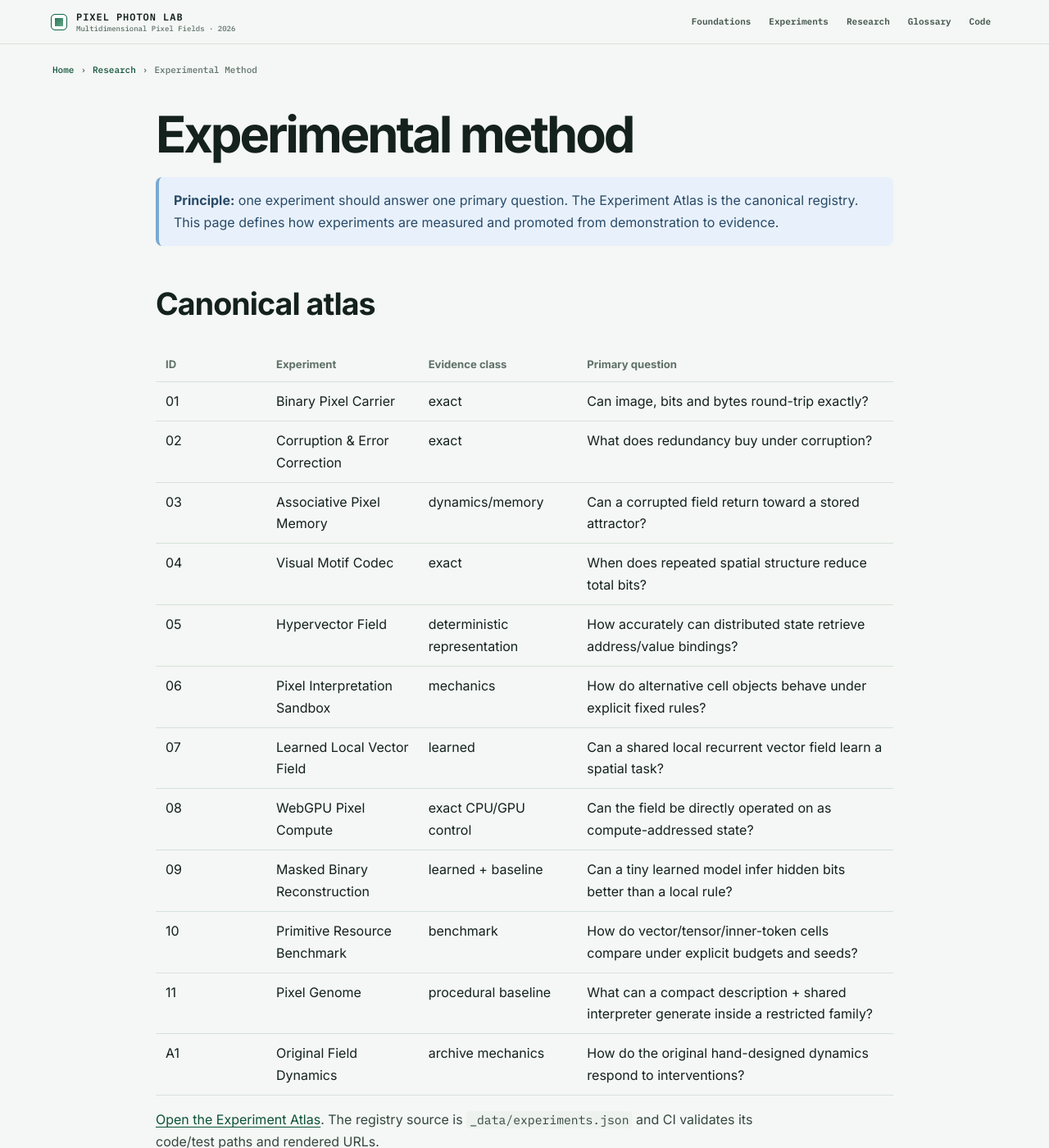
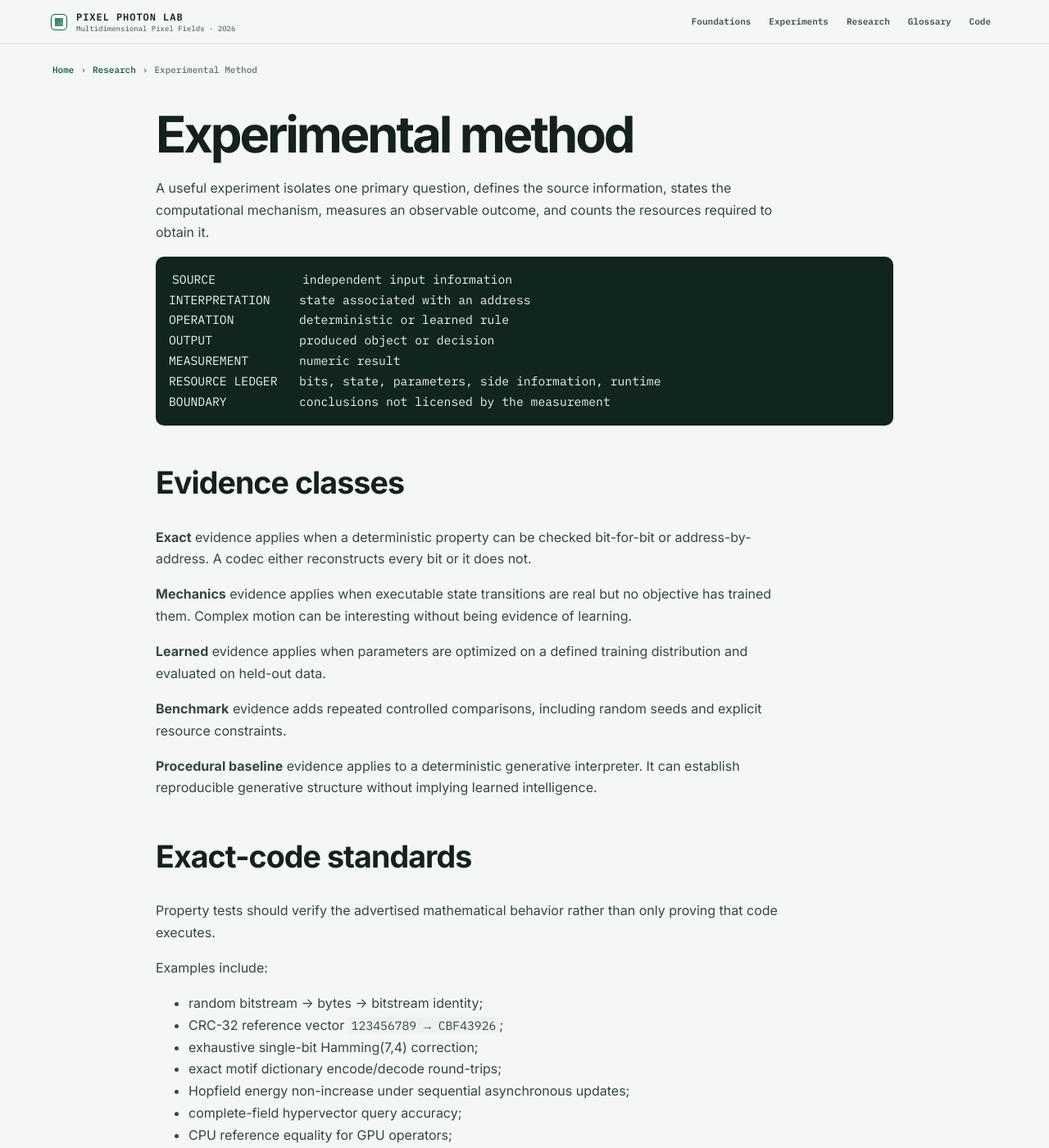
Before and after one commit to bitwikiorg/pixel-art-2026, a Jekyll site: the page built from research/02-experiment-protocol.md, in a window 1280 px wide and 1400 px high. Shown: the whole window at 82% size. Built offline with Jekyll 4.4.1, drawn with Linux system fonts in a browser that asks for light colours; some of the changed text lies outside the part shown.

Commit message:
Rewrite experimental method without structural metadiscourse

````diff
--- a/research/02-experiment-protocol.md
+++ b/research/02-experiment-protocol.md
@@ -5,110 +5,172 @@
 
 # Experimental method
 
-<div class="plain-box"><strong>Principle:</strong> one experiment should answer one primary question. The Experiment Atlas is the canonical registry. This page defines how experiments are measured and promoted from demonstration to evidence.</div>
-
-## Canonical atlas
-
-| ID | Experiment | Evidence class | Primary question |
-|---|---|---|---|
-| 01 | Binary Pixel Carrier | exact | Can image, bits and bytes round-trip exactly? |
-| 02 | Corruption & Error Correction | exact | What does redundancy buy under corruption? |
-| 03 | Associative Pixel Memory | dynamics/memory | Can a corrupted field return toward a stored attractor? |
-| 04 | Visual Motif Codec | exact | When does repeated spatial structure reduce total bits? |
-| 05 | Hypervector Field | deterministic representation | How accurately can distributed state retrieve address/value bindings? |
-| 06 | Pixel Interpretation Sandbox | mechanics | How do alternative cell objects behave under explicit fixed rules? |
-| 07 | Learned Local Vector Field | learned | Can a shared local recurrent vector field learn a spatial task? |
-| 08 | WebGPU Pixel Compute | exact CPU/GPU control | Can the field be directly operated on as compute-addressed state? |
-| 09 | Masked Binary Reconstruction | learned + baseline | Can a tiny learned model infer hidden bits better than a local rule? |
-| 10 | Primitive Resource Benchmark | benchmark | How do vector/tensor/inner-token cells compare under explicit budgets and seeds? |
-| 11 | Pixel Genome | procedural baseline | What can a compact description + shared interpreter generate inside a restricted family? |
-| A1 | Original Field Dynamics | archive mechanics | How do the original hand-designed dynamics respond to interventions? |
-
-[Open the Experiment Atlas]({{ '/experiment/' | relative_url }}). The registry source is `_data/experiments.json` and CI validates its code/test paths and rendered URLs.
-
-## Evidence labels
-
-**EXACT** means a deterministic result is checked bit-for-bit/address-by-address. **MECHANICS** means real state transitions occur but no objective trained them. **LEARNED** means parameters were optimized and evaluated on held-out data. **BENCHMARK** adds repeated controlled comparisons. **PROCEDURAL BASELINE** means a deterministic generative interpreter rather than learned AI.
-
-## Common experiment contract
+A useful experiment isolates one primary question, defines the source information, states the computational mechanism, measures an observable outcome, and counts the resources required to obtain it.
 
 ```text
 SOURCE            independent input information
 INTERPRETATION    state associated with an address
 OPERATION         deterministic or learned rule
-OUTPUT            produced object/decision
+OUTPUT            produced object or decision
 MEASUREMENT       numeric result
-RESOURCE LEDGER   bits, state, parameters, side info, runtime
-BOUNDARY          conclusion the experiment does not license
+RESOURCE LEDGER   bits, state, parameters, side information, runtime
+BOUNDARY          conclusions not licensed by the measurement
 ```
+
+## Evidence classes
+
+**Exact** evidence applies when a deterministic property can be checked bit-for-bit or address-by-address. A codec either reconstructs every bit or it does not.
+
+**Mechanics** evidence applies when executable state transitions are real but no objective has trained them. Complex motion can be interesting without being evidence of learning.
+
+**Learned** evidence applies when parameters are optimized on a defined training distribution and evaluated on held-out data.
+
+**Benchmark** evidence adds repeated controlled comparisons, including random seeds and explicit resource constraints.
+
+**Procedural baseline** evidence applies to a deterministic generative interpreter. It can establish reproducible generative structure without implying learned intelligence.
 
 ## Exact-code standards
 
-Property tests should establish advertised behavior, not merely prove that code executes. Current examples include:
+Property tests should verify the advertised mathematical behavior rather than only proving that code executes.
+
+Examples include:
 
 - random bitstream → bytes → bitstream identity;
-- standard CRC-32 vector (`123456789` → `CBF43926`);
+- CRC-32 reference vector `123456789 → CBF43926`;
 - exhaustive single-bit Hamming(7,4) correction;
-- exact motif codec round-trips;
+- exact motif dictionary encode/decode round-trips;
 - Hopfield energy non-increase under sequential asynchronous updates;
 - complete-field hypervector query accuracy;
-- CPU reference equality for WebGPU operators;
-- deterministic Pixel Genome reproduction.
+- CPU reference equality for GPU operators;
+- deterministic genome reproduction after regeneration.
 
-DOM smoke tests remain useful, but they are not algorithmic evidence.
+A rendered interface can fail while an algorithm is correct, and an interface can appear correct while an algorithm is wrong. Runtime smoke tests and algorithmic property tests therefore answer different questions.
 
 ## Learned-model standards
 
-Report training/test distribution, held-out metric, parameters, state size/address, update depth, optimizer/training examples, seeds, runtime, baselines and failure/variance. Browser models may be smaller than CPU references; their results must not be silently combined unless protocols actually match.
+A learned result should report at least:
 
-## The relation task is a baseline, not a flagship result
+- training and test distributions;
+- held-out metric;
+- number of trainable parameters;
+- scalar state per address;
+- update or recurrent depth;
+- optimizer and number of training examples;
+- random seeds;
+- runtime or approximate compute;
+- relevant baselines;
+- failure cases and variance.
 
-Experiment 07 predicts LEFT/RIGHT/ABOVE/BELOW for two aligned markers. Repeated 3×3 convolution naturally expands receptive radius, so success has a conventional recurrent-convolution explanation. This verifies the trainable field pipeline; it does not require the broader thesis.
+Results from two implementations should not be combined merely because they share a task name. A browser model and a CPU reference may differ in initialization, optimizer, architecture, batch size, or training schedule.
 
-A more diagnostic view is:
+## Spatial-relation baseline
+
+The four-way relation task predicts LEFT, RIGHT, ABOVE, or BELOW for two aligned markers on a 12×12 field.
+
+Repeated 3×3 convolution expands the receptive radius with recurrent depth. Success therefore has a conventional recurrent-convolution explanation. The useful measurement is not only one aggregate accuracy but a surface such as
 
 ```text
-accuracy A(distance, update_steps)
+A(distance, update_steps)
 ```
 
-rather than one aggregate “far accuracy.”
+which can reveal whether harder spatial separations require more iterative computation.
 
 ## Resource matching
 
-Experiment 10 separates three questions:
+Architecture comparisons depend on what is held constant.
 
-1. **equal state** — same scalar state values per outer address;
-2. **approximately equal parameters** — similar trainable parameter counts;
-3. **approximately equal compute** — similar FLOPs or measured inference cost.
+### Equal state
 
-These are different experiments. The current reference implements the first two and reports empirical runtime; it does not pretend parameter matching equalizes FLOPs.
+Fix the number of scalar state values per outer address. Internal organization may differ, while parameter count and compute can change.
 
-## Controls for stronger conclusions
+### Approximately equal parameters
 
-A mature task suite should include flattened MLP, feed-forward CNN, recurrent CNN, NCA, pixel-token Transformer, graph message passing, MPF vector field, tensor cell, inner-transformer cell and hybrid local/global field controls.
+Choose model sizes with similar trainable parameter counts. Internal state and operator cost may differ.
+
+### Approximately equal compute
+
+Match FLOPs, measured inference time, or another operational compute budget. Parameter count and state allocation may differ.
+
+These are different scientific questions. A result under one constraint should not be presented as though it answered all three.
+
+## Strong architecture controls
+
+A serious comparison can include:
+
+- flattened MLP;
+- feed-forward CNN;
+- recurrent CNN;
+- Neural Cellular Automaton;
+- pixel-token Transformer;
+- graph message-passing network;
+- vector-valued local field;
+- tensor-valued cell;
+- internal-token cell;
+- hybrid local/global field.
+
+The control set should be chosen to isolate the mechanism of interest rather than to maximize the number of models.
 
 ## Compression protocol
 
-Count carrier bits + metadata + dictionary/codebook + side information + persistent hidden state + model cost under a declared amortization rule. Then report exact reconstruction or distortion/task utility. A high-dimensional latent is not compression by itself.
+Compression requires total rate accounting:
+
+```text
+carrier bits
++ metadata
++ dictionary or codebook
++ instance-specific side information
++ persistent hidden state
++ model cost under a declared amortization rule
+```
+
+Then measure exact reconstruction, distortion, perceptual quality, or retained task utility. High dimensionality alone is not compression.
+
+A fair result is a curve, not a single visually appealing example:
+
+```text
+stored bits ↔ distortion
+stored bits ↔ useful task performance
+```
 
 ## Memory protocol
 
-Memory requires `write → remove source → delay/interference → query`. Report capacity, corruption, retrieval accuracy, interference, overwrite and stored-state cost. ECC, Hopfield recall, neural reconstruction and NCA regeneration solve different recovery problems and should not be collapsed into one score.
+Memory requires the source to become unavailable before retrieval:
+
+```text
+write → remove source → delay/interference → query
+```
+
+Relevant measurements include capacity, retrieval accuracy, corruption tolerance, interference, overwrite, retention duration, and stored-state cost.
+
+Error correction, Hopfield recall, masked reconstruction, and NCA regeneration are different mechanisms. Combining them into one generic “recovery” score can hide what each system is actually doing.
 
 ## Causal inspection
 
-Future learned-cell inspectors should support interventions such as mute, freeze, swap, zero memory, replace hidden state while preserving visible carrier, and measure output change. Hidden-state color alone is not an explanation.
+Visualizing hidden state is descriptive. Causal evidence requires intervention.
 
-## Promotion path
+Useful interventions include:
+
+- mute a cell or region;
+- freeze its state through time;
+- swap two internal states;
+- zero fast or slow memory;
+- replace hidden state while preserving the visible carrier;
+- remove one communication edge or attention path;
+- measure the resulting output change.
+
+A stable functional role is stronger when the intervention changes behavior in the predicted way across examples and seeds.
+
+## Progression from mechanism to stronger conclusion
 
 ```text
 specified question
-→ deterministic/mechanics prototype
+→ executable mechanism
 → property tests
-→ learned task if appropriate
-→ controls
-→ repeated-seed benchmark
-→ stronger interpretation only if results survive controls
+→ learned task when appropriate
+→ matched controls
+→ repeated seeds
+→ resource-controlled benchmark
+→ stronger interpretation only if the result survives
 ```
 
-A clean negative or unstable result is more useful than a stronger story than the data supports.
+Negative and unstable results are valuable when they identify mechanisms that do not justify their cost or protocols that are not yet reliable.
````
